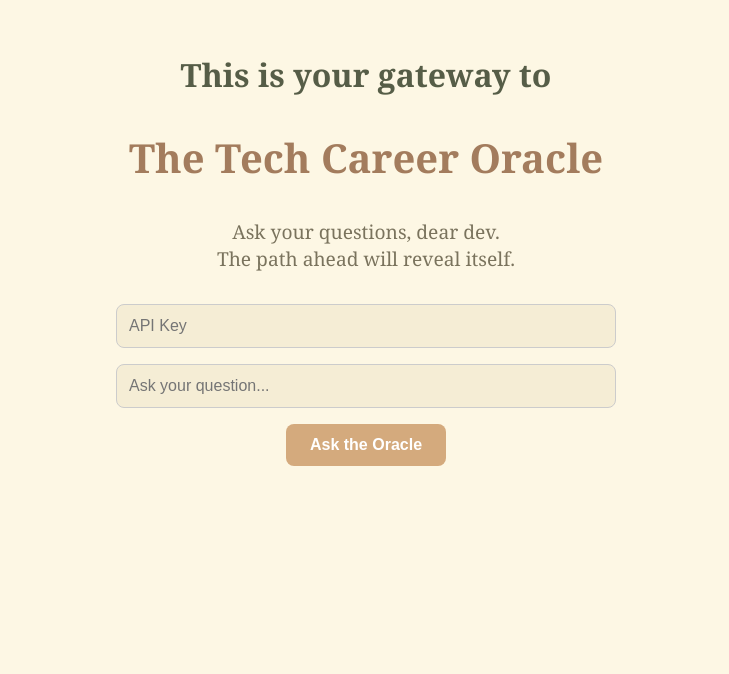
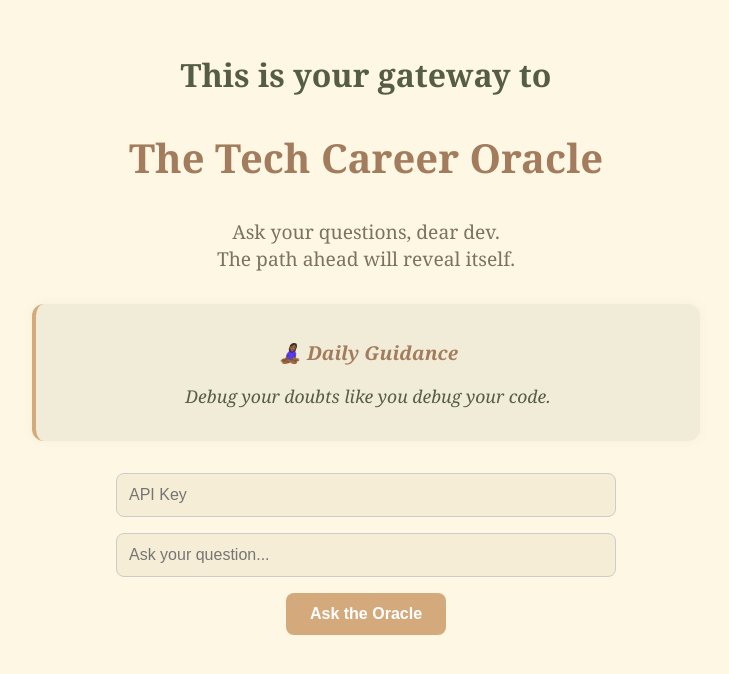
Before and after one commit to gayatrirajgor/react-tech-career-oracle, a React (Create React App) app: page / in a window 1280 px wide. Shown: the top 674 px of the page, without its empty margins (274-1003 px from the left). Built offline with nearby package versions, Linux system fonts and the light colour scheme.

Commit message:
created new oracle card

```diff
--- a/src/App.js
+++ b/src/App.js
@@ -1,6 +1,8 @@
 import './App.css';
 import './styles/styles.css';
 import OracleChat from './components/OracleChat';
+import OracleCard from './components/OracleCard';
+
 
 function App() {
   return (
@@ -11,6 +13,7 @@ function App() {
         <p className="subtext">Ask your questions, dear dev.<br />The path ahead will reveal itself.</p>
       </header>
 
+      <OracleCard />
       <OracleChat />
     </div>
   );
--- /dev/null
+++ b/src/components/OracleCard.jsx
@@ -0,0 +1,31 @@
+import React from "react"
+import "../App.css"
+import '../styles/oracleCard.css';
+
+
+const dailyMantras = [
+  "Today, focus on progress, not perfection. Push one commit, student.",
+  "Small steps forward still move mountains.",
+  "Debug your doubts like you debug your code.",
+  "You are not behind. You are exactly on time.",
+  "What you ship is more powerful than what you plan.",
+  "Confidence is a skill — not a trait.",
+  "Stay curious. It's your greatest tech stack.",
+  "Tech is just a tool. You are the magic.",
+  "Be the mentor you once needed.",
+  "Clarity comes from coding, not just thinking."
+]
+
+const OracleCard = () => {
+  const today = new Date().getDate()
+  const message = dailyMantras[today % dailyMantras.length]
+
+  return (
+    <div className="oracle-card fade-in">
+      <h3>🧘🏾‍♀️ Daily Guidance</h3>
+      <p>{message}</p>
+    </div>
+  )
+}
+
+export default OracleCard
--- /dev/null
+++ b/src/styles/oracleCard.css
@@ -0,0 +1,21 @@
+/* OracleCard.css */
+
+.oracle-card {
+  margin: 2rem auto;
+  padding: 1rem 2rem;
+  background-color: #F1ECD8;
+  border-left: 4px solid #D4AA7D;
+  border-radius: 12px;
+  font-style: italic;
+  font-size: 1.1rem;
+  color: #565D47;
+  max-width: 600px;
+  box-shadow: 0 0 10px rgba(212, 170, 125, 0.1);
+  text-align: center;
+}
+
+.oracle-card h3 {
+  margin-bottom: 0.5rem;
+  color: #A37C5D;
+  font-size: 1.2rem;
+}
```
